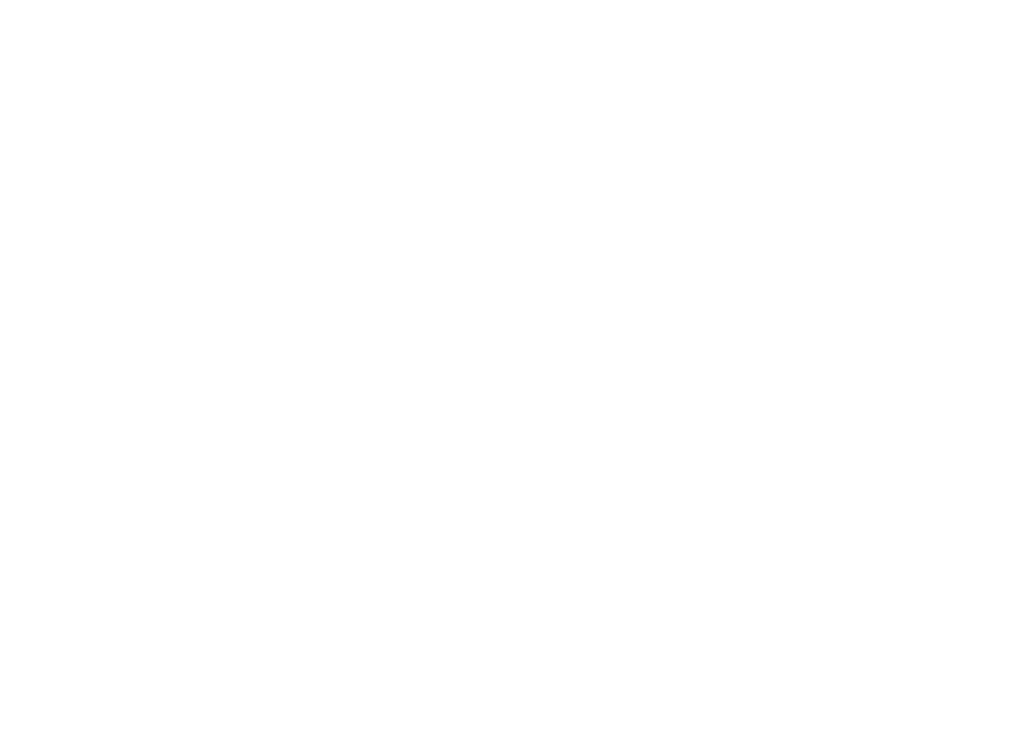
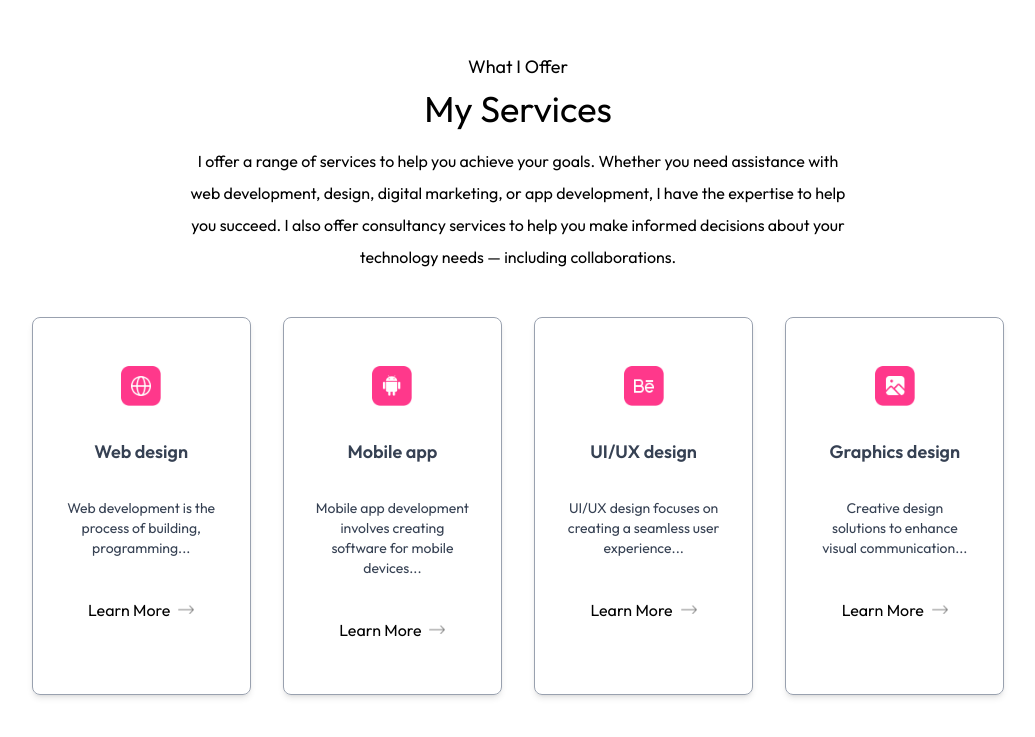
Before and after one commit to Vickyjohnson2004/Portfolio, a Next.js app: page / in a window 1280 px wide. Shown: the part 1812-2549 px from the top of the page, without its empty margins (122-1157 px from the left). Before the commit the page ends 1801 px from the top, so only its background shows below. Built offline with nearby package versions, Linux system fonts and the light colour scheme; a web font is replaced by a local one.

Commit message:
services completed

```diff
--- a/app/components/Navbar.jsx
+++ b/app/components/Navbar.jsx
@@ -57,7 +57,11 @@
           />
         </Link>
 
-        <ul className="hidden md:flex items-center gap-6 lg:gap-8 rounded-full px-12 py-3 text-sm lg:text-base">
+        <ul
+          className={`hidden md:flex items-center gap-6 lg:gap-8 rounded-full px-12 py-3 text-sm lg:text-base ${
+            isScroll ? "bg-opacity-50 shadow-sm bg-white" : "bg-transparent"
+          }`}
+        >
           <li>
             <Link href="#top" className="font-Ovo">
               Home
--- /dev/null
+++ b/app/components/Services.jsx
@@ -0,0 +1,50 @@
+"use client";
+import { assets, serviceData } from "@/assets/assets";
+import React from "react";
+import Image from "next/image";
+import Link from "next/link";
+
+const Services = () => {
+  return (
+    <div className="w-full px-[12%] py-16 scroll-mt-20" id="services">
+      <h4 className="text-center mb-2 text-lg font-ovo">What I Offer</h4>
+      <h2 className="text-center text-3xl md:text-4xl font-ovo">My Services</h2>
+      <p className="text-center max-w-2xl mx-auto mt-4 mb-11 font-ovo">
+        I offer a range of services to help you achieve your goals. Whether you
+        need assistance with web development, design, digital marketing, or app
+        development, I have the expertise to help you succeed. I also offer
+        consultancy services to help you make informed decisions about your
+        technology needs — including collaborations.
+      </p>
+
+      <div className="grid gap-8 mx-auto my-10 grid-cols-auto sm:grid-cols-1 md:grid-cols-2 lg:grid-cols-4">
+        {serviceData.map(({ icon, title, description, link }, index) => (
+          <div
+            key={index}
+            className="border border-gray-400 rounded-lg  px-8 py-12 cursor-pointer hover:scale-105 transition-transform flex flex-col gap-4 items-center text-center shadow-md hover:bg-lightHover hover:-translate-y-1 duration-500 hover:shadow-black"
+          >
+            <Image src={icon} alt={title} className="w-10" />
+            <h3 className="my-4 text-lg font-semibold text-gray-700">
+              {title}
+            </h3>
+            <p className="text-gray-700 leading-5 text-sm">{description}</p>
+
+            <Link
+              href={link}
+              className="flex justify-center items-center gap-2 mt-5 hover:underline"
+            >
+              Learn More
+              <Image
+                src={assets.right_arrow}
+                alt="right_arrow"
+                className="w-4"
+              />
+            </Link>
+          </div>
+        ))}
+      </div>
+    </div>
+  );
+};
+
+export default Services;
--- a/app/components/tailwind.config.mjs
+++ b/app/components/tailwind.config.mjs
@@ -22,6 +22,9 @@
         black: "4px 4px 0 #000",
         white: "4px 4px 0 #fff",
       },
+      gridTemplateColumns: {
+        auto: "repeat(auto-fit, minmax(250px, 1fr))",
+      },
     },
   },
   plugins: [],
--- a/app/page.js
+++ b/app/page.js
@@ -2,6 +2,7 @@
 import Navbar from "./components/Navbar";
 import Header from "./components/Header";
 import About from "./components/About";
+import Services from "./components/Services";
 
 export default function Home() {
   return (
@@ -9,6 +10,7 @@
       <Navbar />
       <Header />
       <About />
+      <Services />
     </>
   );
 }
```
